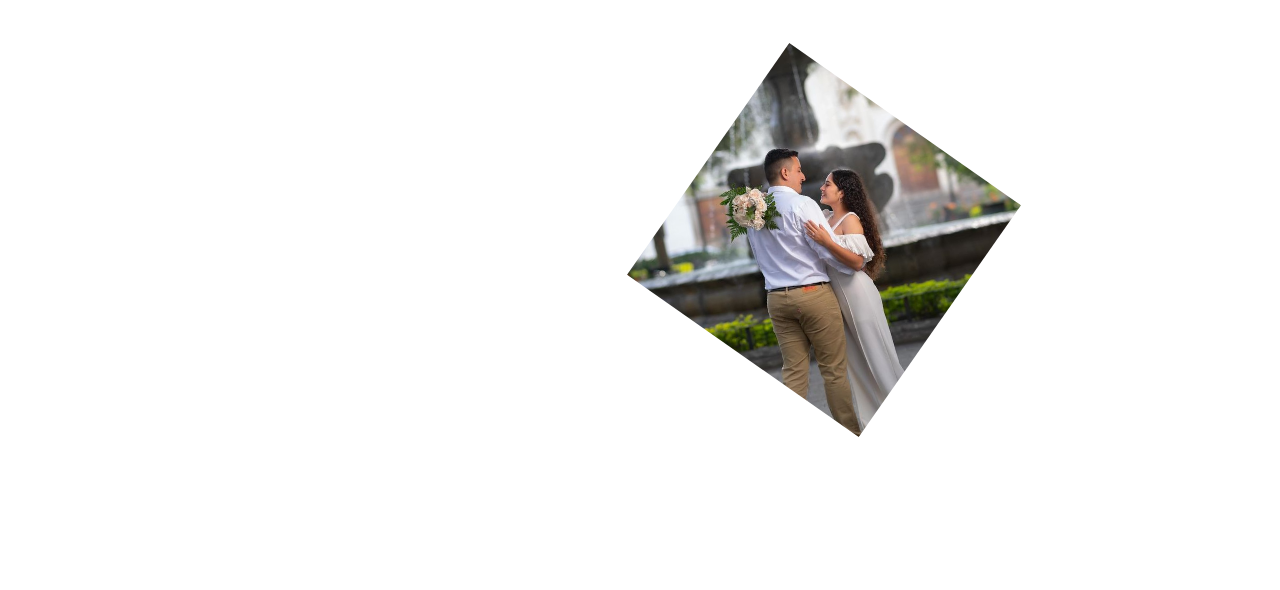
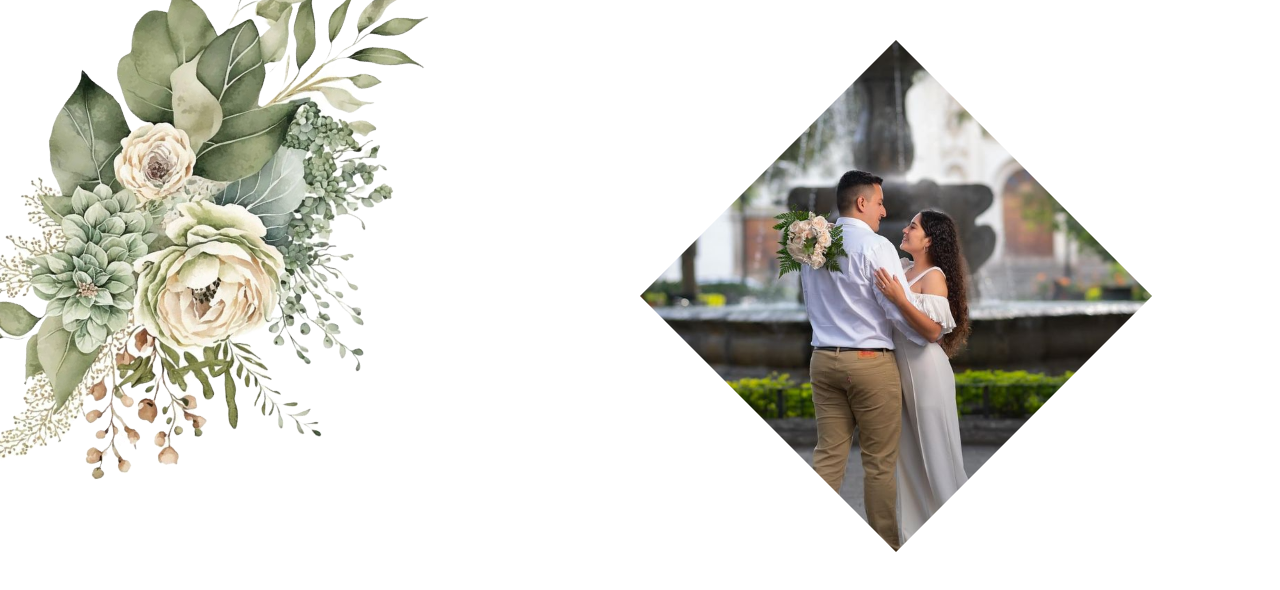
Before and after one commit to Davidvg29/proyecto-invitaciones-backend, a website: page templates/dev/index.html in a window 1280 px wide. Drawn offline with Linux system fonts and the light colour scheme.

Commit message:
agregar nuevas imágenes y ajustar estilos en index.css e index.html

```diff
--- a/templates/dev/index.css
+++ b/templates/dev/index.css
@@ -22,14 +22,14 @@ html, body {
 
 .img1 {
     /* background-color: red; */
-    width: 400px;
-    height: 400px;
+    width: 40vw;
+    height: 40vw;
     position: absolute;
-    transform: rotate(-10deg);
+    /* transform: rotate(-10deg); */
     top: 5%;
-    right: 20%;
+    right: 10%;
     clip-path: polygon(50% 0%, 100% 50%, 50% 100%, 0% 50%); /* Recorta el contenedor en forma de rombo */
-    overflow: hidden; /* Evita que la imagen se salga del contenedor */
+    /* overflow: hidden; Evita que la imagen se salga del contenedor */
     /* padding: 10px; */
 
 }
@@ -43,10 +43,20 @@ html, body {
     border-radius: 20px; /* Bordes redondeados */
     border: 10px solid rgba(0, 0, 0, 0.2); /* El borde visible */
     clip-path: polygon(50% 0%, 100% 50%, 50% 100%, 0% 50%); /* Mantiene la forma de rombo */
+
 }
 .img1 img {
     width: 100%;
     height: 100%;
     object-fit: cover;
     transform: rotate(0deg); /* No rotar la imagen, ya está alineada */
+    /* box-shadow: 2px 2px 5px black; */
+
 }
+.container-img-flores1 img{
+    transform: rotate(210deg);
+    width: 35%;
+    position: absolute;
+    top: -15%;
+    left: 0%;
+}
--- a/templates/dev/index.html
+++ b/templates/dev/index.html
@@ -7,6 +7,9 @@
     <title>Casamiento</title>
 </head>
 <body>
+    <div class="container-img-flores1">
+        <img src="./Adobe Express - file.png" alt="">
+    </div>
     <div class="container-img1">
         <div class="img1"><img src="./pareja.jpg" alt=""></div>
     </div>
```
Also changed, not shown: templates/dev/02fb25709ef4f7256b5893611f80458f.jpg (added), templates/dev/Adobe Express - file.png (added), templates/dev/flores-vintage.png (added).
